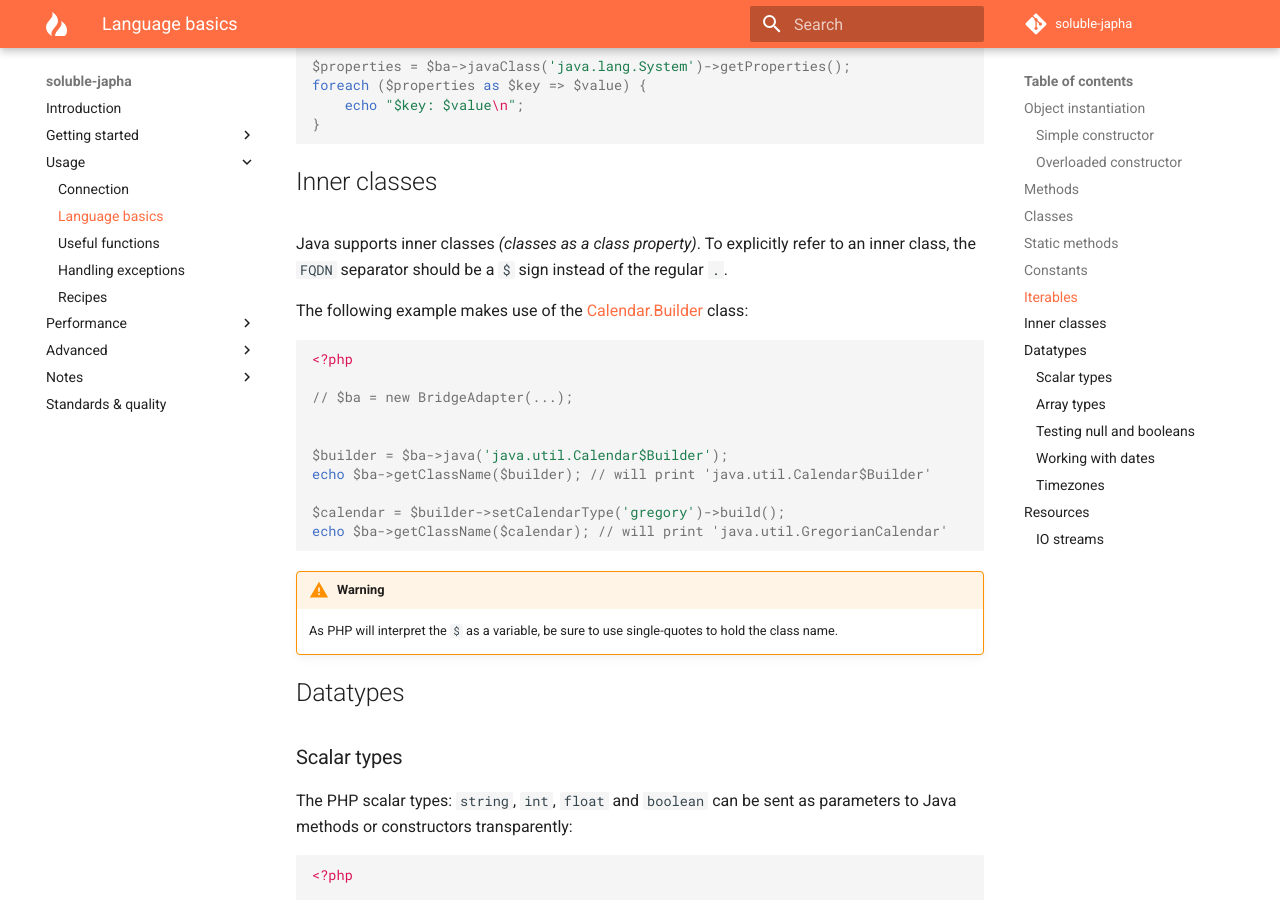
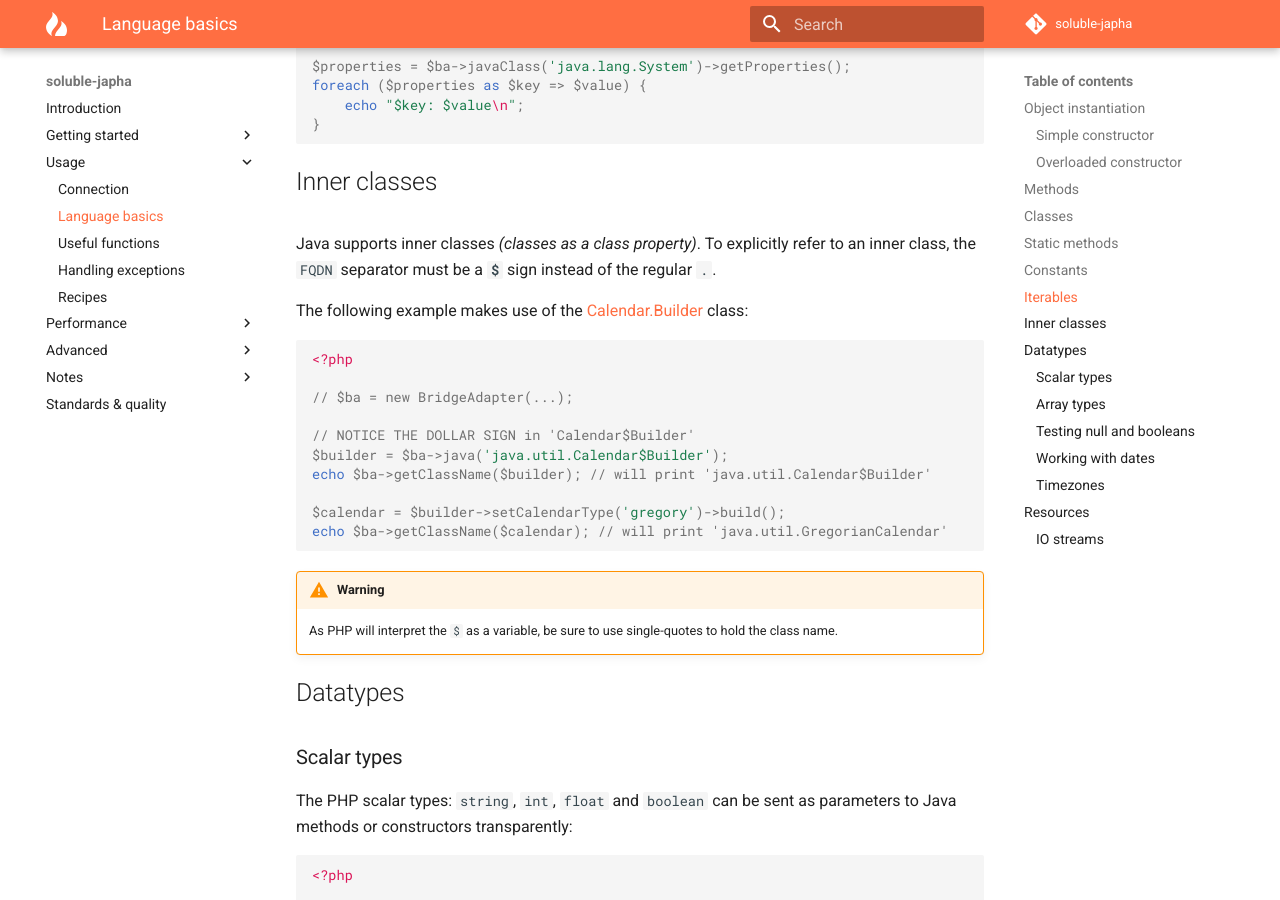
Before and after one commit to belgattitude/soluble-japha, an MkDocs documentation site: the page built from doc/language_basics.md, in a window 1280 px wide and 900 px high, scrolled down 2912 px. Built offline with MkDocs 1.6.1 and Material for MkDocs 9.7.7, drawn with Linux system fonts in a browser that asks for light colours; comment, search, counter and statistics services are not loaded; old or Windows-style settings are respelled for this version of MkDocs.

```diff
--- a/doc/language_basics.md
+++ b/doc/language_basics.md
@@ -148,7 +148,7 @@ foreach ($properties as $key => $value) {
 ## Inner classes
 
 Java supports inner classes *(classes as a class property)*.
-To explicitly refer to an inner class, the `FQDN` separator should be a `$` sign instead
+To explicitly refer to an inner class, the `FQDN` separator must be a **`$`** sign instead
 of the regular `.`.
 
 The following example makes use of the [Calendar.Builder](https://docs.oracle.com/javase/8/docs/api/java/util/Calendar.Builder.html) class:
@@ -158,7 +158,7 @@ The following example makes use of the [Calendar.Builder](https://docs.oracle.co
 
 // $ba = new BridgeAdapter(...);
 
-
+// NOTICE THE DOLLAR SIGN in 'Calendar$Builder'
 $builder = $ba->java('java.util.Calendar$Builder');
 echo $ba->getClassName($builder); // will print 'java.util.Calendar$Builder'
 
```
Also changed, not shown: README.md (+1 -1 lines), doc/index.md (+1 -1 lines).
